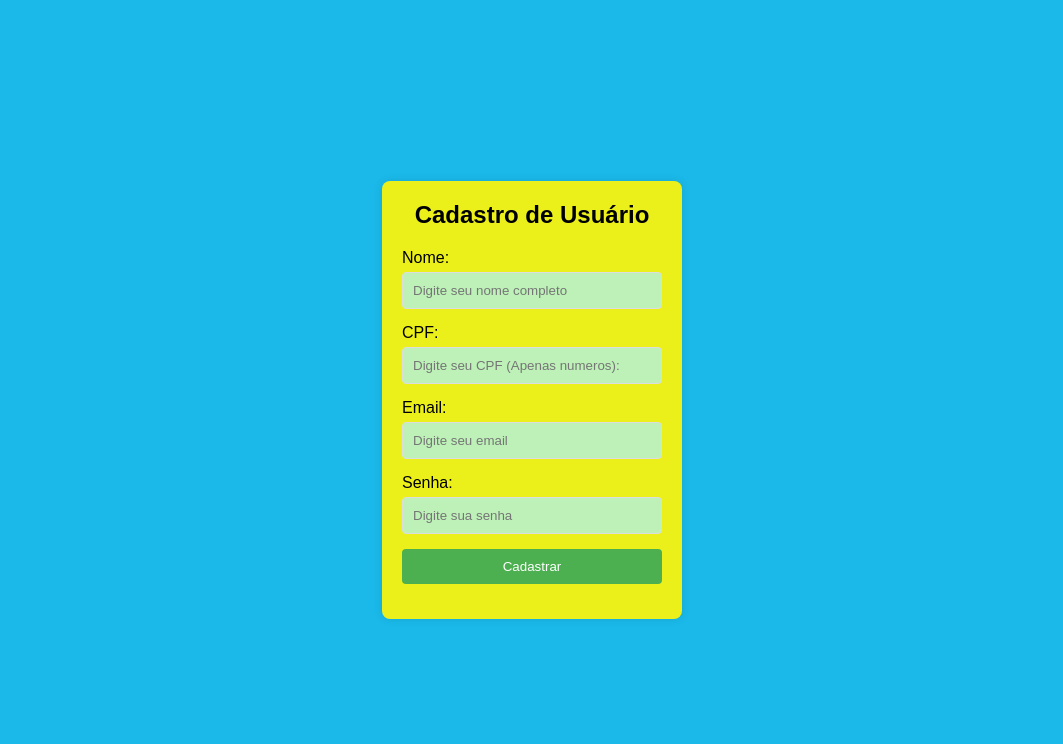
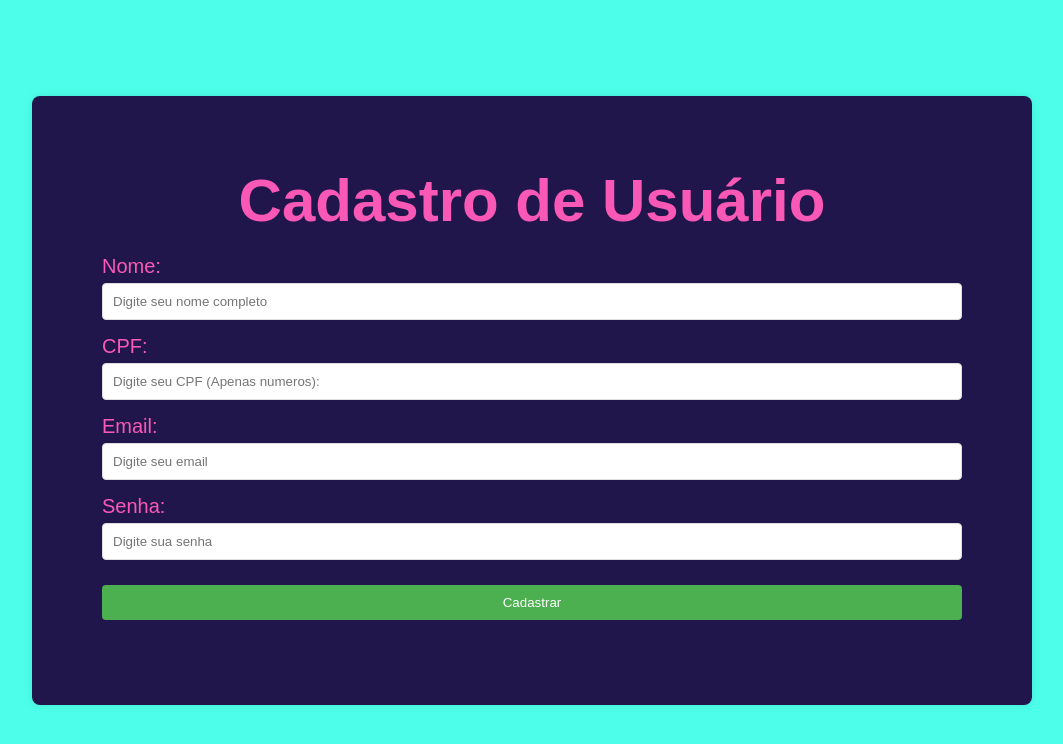
Before and after one commit to JoaoEmanoel2005/Sistema_Escolar, a plain HTML site: page src/html/cadastro.html in a window 1280 px wide. Shown: the whole page, without its empty margins (108-1171 px from the left). Drawn offline with Linux system fonts and the light colour scheme.

Commit message:
Atualização do CSS da tela cadastro

```diff
--- a/src/style/cadastro.css
+++ b/src/style/cadastro.css
@@ -7,7 +7,7 @@
 
 body {
     font-family: Arial, sans-serif;
-    background-color: #1ab9e9;
+    background-color: #4DFFEA;
     display: flex;
     justify-content: center;
     align-items: center;
@@ -15,16 +15,18 @@ body {
 }
 
 .form-container {
-    background-color: rgb(236, 240, 26);
-    padding: 20px;
+    background-color: #21164b;
+    padding: 70px;
     border-radius: 8px;
     box-shadow: 0 0 10px rgba(0, 0, 0, 0.1);
-    width: 300px;
+    width: 1000px;
 }
 
 h2 {
     text-align: center;
     margin-bottom: 20px;
+    color: #FA58B6;
+    font-size: 60px;
 }
 
 .input-group {
@@ -37,7 +39,7 @@ input {
     margin-top: 5px;
     border: 1px solid #ddd;
     border-radius: 4px;
-    background-color: rgb(189, 241, 184);
+    background-color: rgb(255, 255, 255);
 }
 
 button {
@@ -48,10 +50,11 @@ button {
     border: none;
     border-radius: 4px;
     cursor: pointer;
+    margin-top: 10px;
 }
 
 button:hover {
-    background-color: #45a049;
+    background-color: #00f80c;
 }
 
 #resultado {
@@ -60,3 +63,8 @@ button:hover {
     color: red;
     font-size: 14px;
 }
+
+label {
+    color: #FA58B6; /* Altera a cor do texto */
+    font-size: 20px; /* Altera o tamanho da fonte */
+}
```
